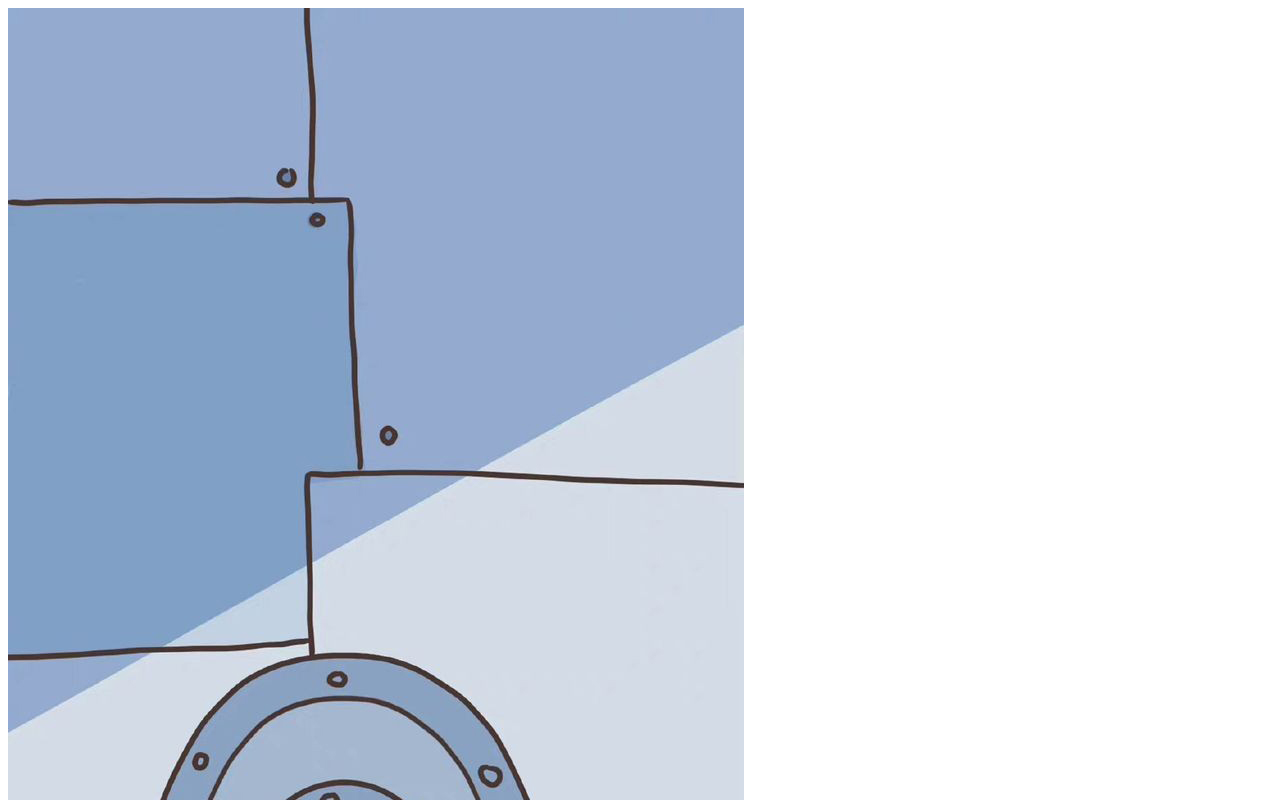
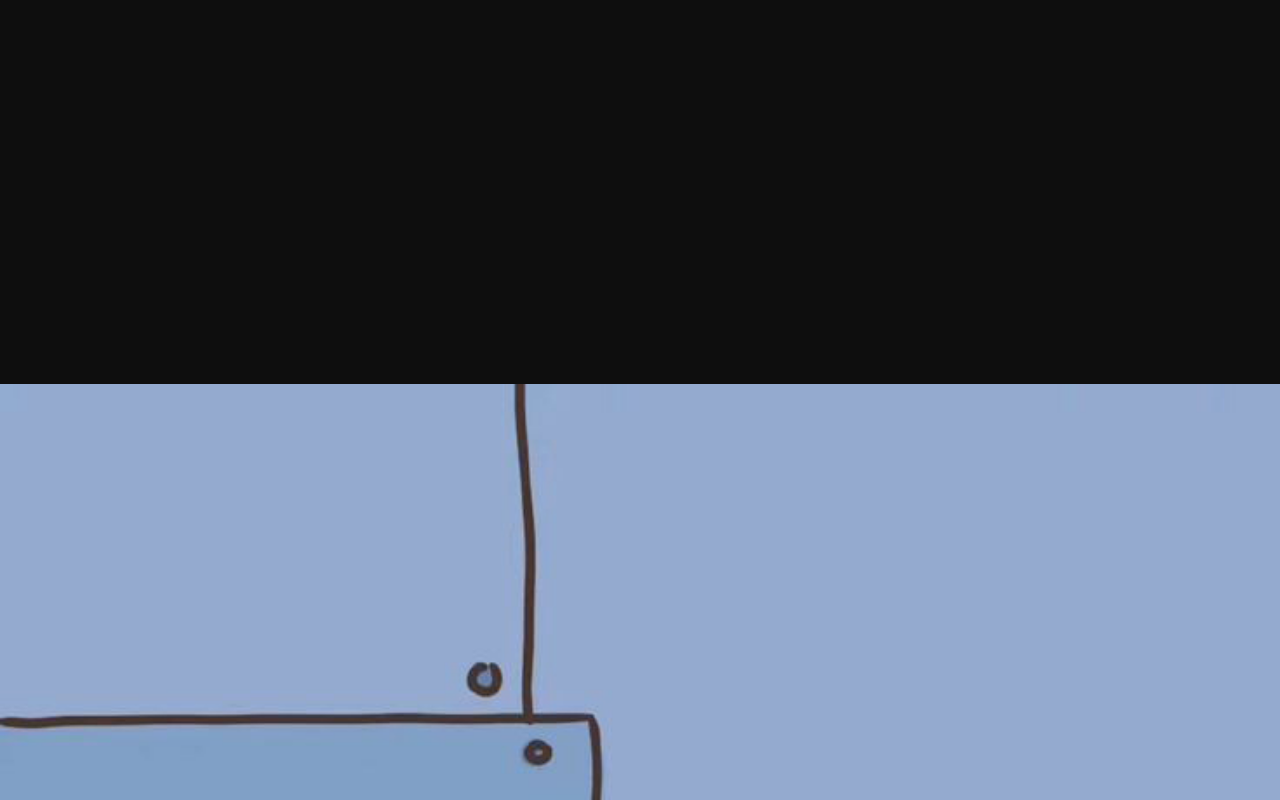
Before and after one commit to GpegOfficial/Irish-Squid-Orayan, a plain HTML site: page index.html in a window 1280 px wide. Shown: the top 800 px of the page. Drawn offline with Linux system fonts and the light colour scheme.

Commit message:
Update index.html

```diff
--- a/index.html
+++ b/index.html
@@ -1,9 +1,19 @@
 <!DOCTYPE html>
 <html>
-    <head>
-        <meta name="viewport" content="width-device-width, initial-scale=1, user-scalable=0">
-    </head>
-    <body>
-        <img src="squid.jpg">
+<head>
+    <meta name="viewport" content="width=device-width, maximum-scale=1">
+    <style>
+        .center{
+            display: block;
+            margin-left: auto;
+            margin-right: auto;
+            margin-top: 30%;
+            margin-bottom: 25%;
+            width: 100%;
+        }
+    </style>
+</head>
+<body style="margin: 0px; background: #0e0e0e; height: 100%">
+        <img src="squid.jpg" class="center">
     </body>
 </html>
```
